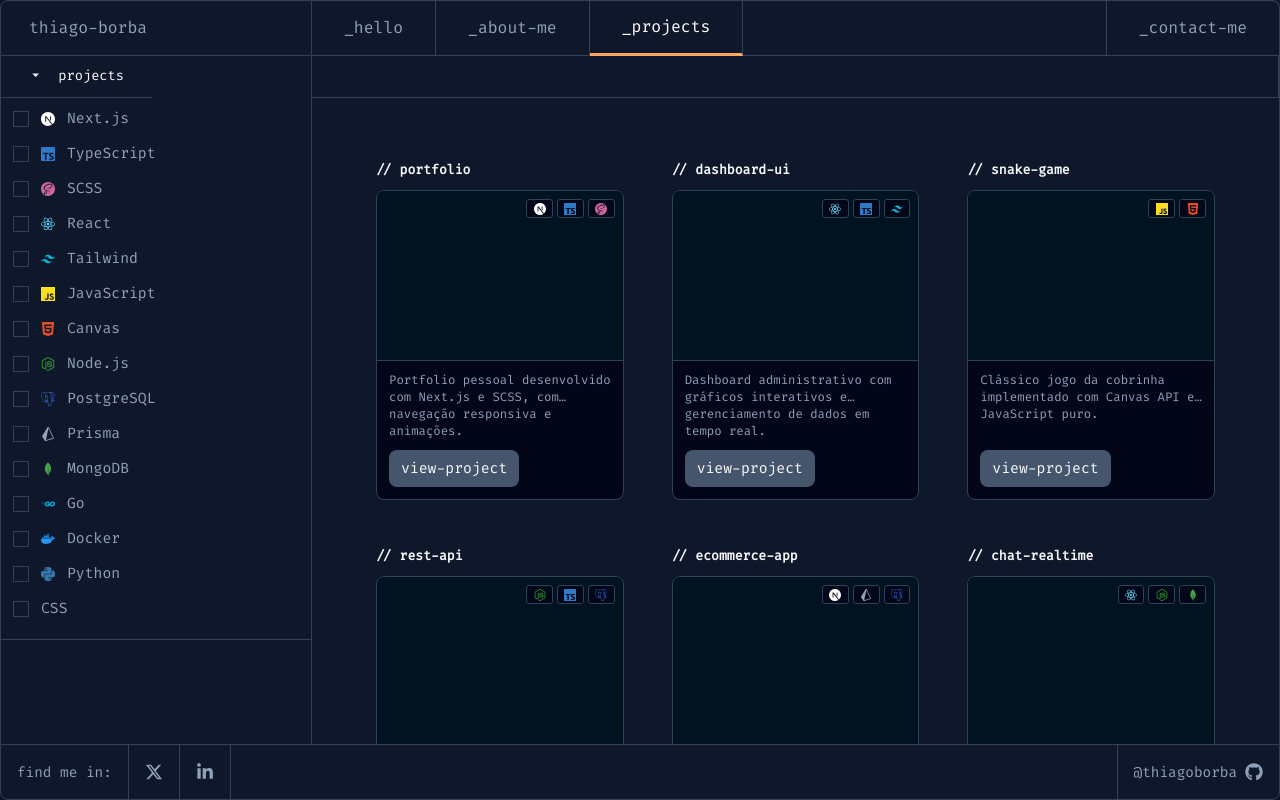
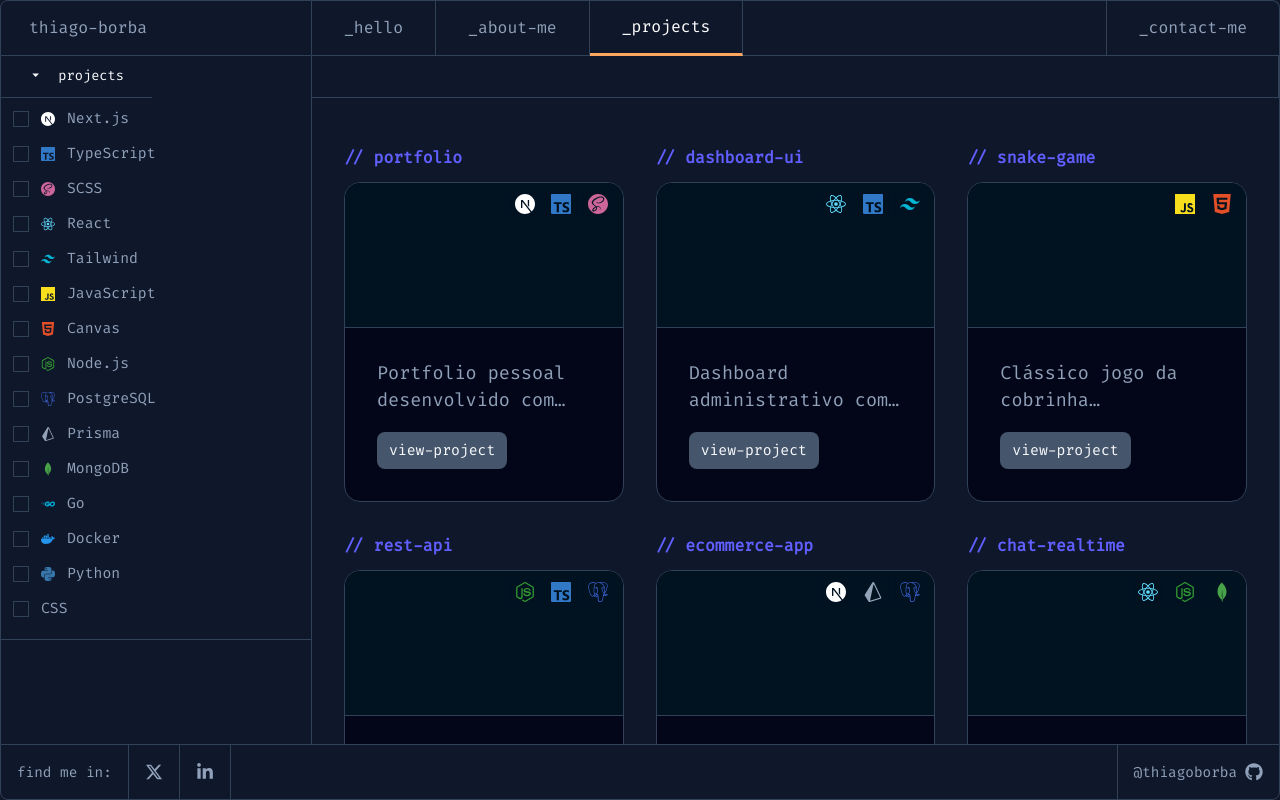
Before and after one commit to thiagoborba/portifolio-front, a Next.js app: page /projects in a window 1280 px wide. Built offline with nearby package versions, Linux system fonts and the light colour scheme.

Commit message:
feat: ajustes finos no card e no grid

```diff
--- a/src/Components/ProjectCard/index.tsx
+++ b/src/Components/ProjectCard/index.tsx
@@ -25,7 +25,12 @@ export function ProjectCard({
       <div className="project-card">
         <div className="project-card__image">
           {image && (
-            <Image src={image} alt={title} fill style={{ objectFit: 'cover' }} />
+            <Image
+              src={image}
+              alt={title}
+              fill
+              style={{ objectFit: 'cover' }}
+            />
           )}
           <div className="project-tags">
             {tags.map((tag) => {
@@ -38,7 +43,14 @@ export function ProjectCard({
                   className="project-tag"
                   title={tech?.label ?? tag}
                 >
-                  {Icon ? <Icon size={12} style={{ color: tech?.color, fill: tech?.color }} /> : tag}
+                  {Icon ? (
+                    <Icon
+                      size={20}
+                      style={{ color: tech?.color, fill: tech?.color }}
+                    />
+                  ) : (
+                    tag
+                  )}
                 </span>
               );
             })}
--- a/src/Components/ProjectCard/project-card.scss
+++ b/src/Components/ProjectCard/project-card.scss
@@ -6,21 +6,21 @@ $border-style: 1px solid variables.$lines;
   display: flex;
   flex-direction: column;
   gap: 0.75rem;
+  width: 100%;
 }
 
 .project-card {
   border: $border-style;
-  border-radius: 8px;
+  border-radius: 16px;
   display: flex;
   flex-direction: column;
   overflow: hidden;
   background-color: variables.$primary-dark-navy;
-  height: 310px;
 
   &__image {
     position: relative;
     width: 100%;
-    height: 170px;
+    height: 145px;
     flex-shrink: 0;
     background-color: variables.$primary-midnight;
     border-bottom: $border-style;
@@ -38,8 +38,7 @@ $border-style: 1px solid variables.$lines;
 
     .project-tag {
       font-size: 0.65rem;
-      background-color: rgba(variables.$primary-dark-navy, 0.85);
-      border: 1px solid variables.$lines;
+      background-color: transparent;
       padding: 0.15rem 0.4rem;
       border-radius: 3px;
       backdrop-filter: blur(2px);
@@ -49,24 +48,25 @@ $border-style: 1px solid variables.$lines;
   }
 
   &__title {
-    color: #f8fafc;
-    font-size: 0.8rem;
+    color: variables.$blue-velvet;
+    font-size: 1rem;
+    line-height: 24px;
   }
 
   &__body {
-    padding: 0.75rem;
+    padding: 2rem;
     display: flex;
     flex-direction: column;
-    gap: 0.4rem;
+    gap: 1.125rem;
     flex: 1;
     overflow: hidden;
   }
 
   &__description {
     color: variables.$secoundary-steel-blue;
-    font-size: 0.75rem;
+    font-size: 1.125rem;
     flex: 1;
-    line-height: 1.4;
+    line-height: 27px;
     overflow: hidden;
     display: -webkit-box;
     -webkit-line-clamp: 2;
--- a/src/app/projects/projects.scss
+++ b/src/app/projects/projects.scss
@@ -59,24 +59,19 @@ $border-style: 1px solid variables.$lines;
 
 .projects-grid {
   display: grid;
-  grid-template-columns: repeat(3, 1fr);
+  grid-template-columns: repeat(3, minmax(0, 407px));
+  gap: 2rem;
+  justify-content: center;
+  padding: 3rem 2rem;
+  overflow-y: auto;
+  flex: 1;
+  min-height: 0;
 
   @media (max-width: $breakpoint-tablet) {
-    grid-template-columns: repeat(2, 1fr);
-  }
-
-  @media (max-width: $breakpoint-tablet) {
-    grid-template-columns: repeat(2, 1fr);
+    grid-template-columns: repeat(2, minmax(0, 407px));
   }
 
   @media (max-width: $breakpoint-mobile) {
-    grid-template-columns: 1fr;
+    grid-template-columns: minmax(0, 407px);
   }
-
-  gap: 3rem;
-  padding: 4rem;
-  align-content: start;
-  overflow-y: auto;
-  flex: 1;
-  min-height: 0;
 }
--- a/src/styles/_colors.scss
+++ b/src/styles/_colors.scss
@@ -6,7 +6,7 @@ $primary-dark-navy: #020618;
 $secoundary-steel-blue: #90a1b9;
 $secoundary-emerald: #3c9d93;
 
-$blue-velvet: #4d5bce;
+$blue-velvet: #615fff;
 $white: #ffffff;
 
 $accent-coral: #fea55f;
```
